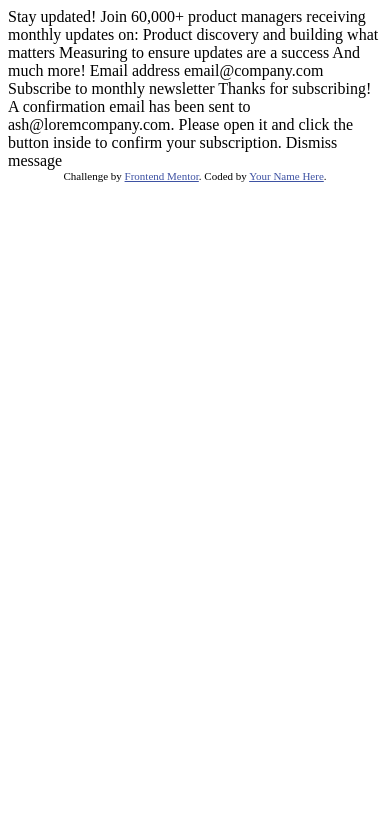
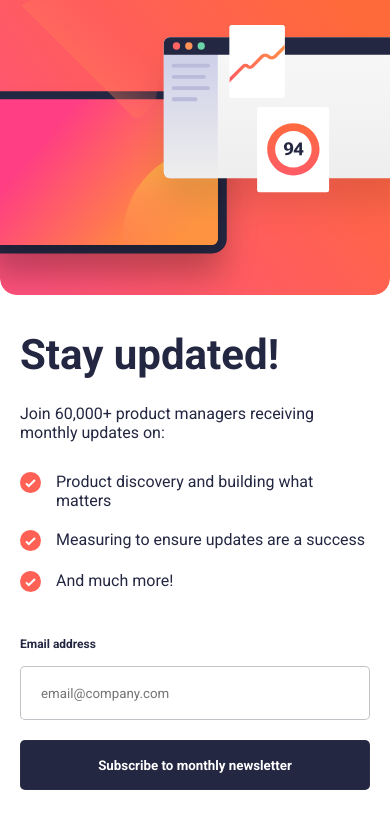
Before and after one commit to milos1214/Newsletter-sign-up-form, a plain HTML site: page index.html in a window 390 px wide. Drawn offline with Linux system fonts and the light colour scheme.

Commit message:
Completed design
Completed design

```diff
--- a/index.html
+++ b/index.html
@@ -1,52 +1,73 @@
 <!DOCTYPE html>
 <html lang="en">
+
 <head>
   <meta charset="UTF-8">
-  <meta name="viewport" content="width=device-width, initial-scale=1.0"> <!-- displays site properly based on user's device -->
+  <meta name="viewport" content="width=device-width, initial-scale=1.0">
+  <link rel="icon" type="image/png" sizes="32x32" href="./assets/images/favicon-32x32.png">
+  <link rel="stylesheet" href="style.css">
+  <title>Frontend Mentor | Newsletter sign-up form with success message</title>
+</head>
 
-  <link rel="icon" type="image/png" sizes="32x32" href="./assets/images/favicon-32x32.png">
-
-  <title>Frontend Mentor | Newsletter sign-up form with success message</title>
-
-  <!-- Feel free to remove these styles or customise in your own stylesheet 👍 -->
-  <style>
-    .attribution { font-size: 11px; text-align: center; }
-    .attribution a { color: hsl(228, 45%, 44%); }
-  </style>
-</head>
 <body>
 
   <!-- Sign-up form start -->
+  <main class="container">
+    <div class="sign-up">
+      <h1>Stay updated!</h1>
 
-  Stay updated!
+      <p>Join 60,000+ product managers receiving monthly updates on:</p>
 
-  Join 60,000+ product managers receiving monthly updates on:
+      <ul>
+        <li><img src="assets/images/icon-list.svg"> Product discovery and building what matters</li>
+        <li><img src="assets/images/icon-list.svg"> Measuring to ensure updates are a success</li>
+        <li><img src="assets/images/icon-list.svg"> And much more!</li>
+      </ul>
 
-  Product discovery and building what matters
-  Measuring to ensure updates are a success
-  And much more!
+      <p class="small-p">Email address</p>
 
-  Email address
-  email@company.com
+      <div class="form">
+        <input type="email" name="email" id="email" placeholder="email@company.com">
 
-  Subscribe to monthly newsletter
+        <button name="button" class="button">Subscribe to monthly newsletter</button>
+      </div>
 
-  <!-- Sign-up form end -->
+    </div>
 
-  <!-- Success message start -->
+    <div class="image">
+      <img class="illustration" src="assets/images/illustration-sign-up-desktop.svg" alt="sign-up illustration">
+      <img class="mobile" src="assets/images/illustration-sign-up-mobile.svg">
+    </div>
 
-  Thanks for subscribing!
+    <!-- Sign-up form end -->
 
-  A confirmation email has been sent to ash@loremcompany.com.
-  Please open it and click the button inside to confirm your subscription.
+    <!-- Success message start -->
 
-  Dismiss message
+    <div class="success">
+      <img src="/assets/images/icon-success.svg" alt="success icon">
 
-  <!-- Success message end -->
+      <h2>Thanks for subscribing!</h2>
 
-  <div class="attribution">
+      <p>A confirmation email has been sent to <b>ash@loremcompany.com</b>. Please open it and click the button inside
+        to
+        confirm
+        your subscription.</p>
+
+      <button class="success-btn">Dismiss message</button>
+    </div>
+
+
+
+    <!-- Success message end -->
+
+
+  </main>
+
+  <div class="attribution" role="attribution">
     Challenge by <a href="https://www.frontendmentor.io?ref=challenge" target="_blank">Frontend Mentor</a>.
-    Coded by <a href="#">Your Name Here</a>.
+    Coded by <a href="https://github.com/milos1214">Miloš Stanković</a>.
   </div>
+
 </body>
+
 </html>
--- /dev/null
+++ b/style.css
@@ -0,0 +1,285 @@
+@import url("https://fonts.googleapis.com/css2?family=Roboto:wght@400;700&display=swap");
+
+body {
+  font-family: "Roboto", sans-serif;
+  box-sizing: border-box;
+  margin: 0;
+  padding: 0;
+  background-color: var(--charcoal-grey-color);
+  color: var(--dark-slate-grey-color);
+  display: flex;
+  flex-direction: column;
+  justify-content: center;
+  align-items: center;
+  height: 100vh;
+}
+
+:root {
+  --tomato-color: hsl(4, 100%, 67%);
+  --dark-slate-grey-color: hsl(234, 29%, 20%);
+  --charcoal-grey-color: hsl(235, 18%, 26%);
+  --grey-color: hsl(231, 7%, 60%);
+  --white-color: hsl(0, 0%, 100%);
+  --font-size-p: 16px;
+  --font-thin: 400;
+  --font-thick: 700;
+}
+
+.success,
+.mobile {
+  display: none;
+}
+
+/* .success {
+  display: block;
+} */
+
+.attribution {
+  font-size: 11px;
+  text-align: center;
+  color: var(--white-color);
+  margin: 10px;
+}
+
+.attribution a {
+  color: hsl(228, 74%, 69%);
+}
+
+.container {
+  background-color: var(--white-color);
+  display: flex;
+  padding: 15px;
+  margin: 20px;
+  border-radius: 20px;
+  gap: 20px;
+  justify-content: center;
+  align-items: center;
+}
+
+.sign-up {
+  padding: 10px 40px;
+}
+
+h1 {
+  font-size: 55px;
+  padding: 5px 0;
+  margin: 0;
+}
+
+p {
+  font-size: var(--font-size-p);
+  margin-bottom: 30px;
+}
+
+ul {
+  list-style-type: none;
+  margin: 0;
+  padding: 0;
+  margin-bottom: 40px;
+}
+
+li {
+  display: flex;
+  align-items: center;
+  gap: 15px;
+  margin-bottom: 10px;
+}
+
+.small-p {
+  font-size: 12px;
+  font-weight: var(--font-thick);
+  margin-bottom: 10px;
+}
+
+input {
+  display: block;
+  box-sizing: inherit;
+  font-family: inherit;
+  height: 50px;
+  border-radius: 5px;
+  border: 1px solid rgb(54, 56, 78, 0.3);
+  padding-left: 20px;
+}
+
+input ::placeholder {
+  color: var(--charcoal-grey-color);
+}
+
+input:hover {
+  cursor: pointer;
+}
+
+button {
+  width: 100%;
+  height: 50px;
+  border-radius: 5px;
+  font-family: inherit;
+  border: 1px solid rgb(54, 56, 78, 0.3);
+  background-color: var(--dark-slate-grey-color);
+  color: var(--white-color);
+  font-weight: var(--font-thick);
+  transition-duration: 0.3s;
+  transition-timing-function: ease-in-out;
+}
+
+button:hover {
+  cursor: pointer;
+  background: linear-gradient(
+    90deg,
+    rgba(255, 84, 120, 1) 0%,
+    rgba(255, 105, 62, 1) 100%
+  );
+  border: none;
+  box-shadow: 0px 5px 25px 0px rgba(255, 84, 120, 1);
+}
+
+.form {
+  display: flex;
+  flex-direction: column;
+  gap: 20px;
+}
+
+.success {
+  padding: 20px;
+  width: 380px;
+}
+
+.success img {
+  width: 42px;
+}
+
+.success h2 {
+  display: block;
+  font-size: 42px;
+  padding-bottom: 0;
+  margin-bottom: 0;
+  margin-top: 15px;
+}
+
+@media (max-width: 768px) {
+  .illustration {
+    height: 400px;
+    width: 270px;
+  }
+
+  .container {
+    gap: 0px;
+    width: auto;
+  }
+
+  .sign-up {
+    padding: 0;
+    margin: 0;
+    padding-right: 20px;
+  }
+
+  h1 {
+    font-size: 36px;
+    text-align: center;
+  }
+
+  p {
+    margin: 0;
+    margin-bottom: 20px;
+    margin-top: 10px;
+    font-size: 15px;
+  }
+
+  ul {
+    margin-bottom: 20px;
+  }
+
+  li {
+    font-size: 15px;
+  }
+
+  input {
+    height: 40px;
+  }
+
+  button {
+    height: 40px;
+  }
+}
+
+@media (max-width: 600px) {
+  .attribution {
+    display: none;
+  }
+
+  .container {
+    flex-direction: column-reverse;
+    width: 100%;
+    height: 100%;
+    margin: 0;
+    padding: 0;
+  }
+
+  body {
+    height: 100%;
+    background-color: var(--white-color);
+  }
+
+  .illustration {
+    display: none;
+  }
+
+  .mobile {
+    display: block;
+    width: 100%;
+    margin-top: 0;
+  }
+
+  .image {
+    width: 100%;
+  }
+
+  h1 {
+    text-align: start;
+    padding: 35px 0 15px 0;
+    font-size: 42px;
+  }
+
+  .sign-up {
+    padding: 0 20px;
+  }
+
+  p {
+    padding-bottom: 10px;
+    font-size: 16px;
+  }
+
+  li {
+    margin-bottom: 20px;
+    font-size: 16px;
+    align-items: start;
+  }
+
+  ul {
+    margin-bottom: 45px;
+  }
+
+  .small-p {
+    margin: 0;
+    padding: 0;
+    padding-bottom: 15px;
+  }
+
+  input,
+  button {
+    height: 50px;
+  }
+
+  .success {
+    margin: 20px;
+    width: 80%;
+    margin-top: 45%;
+  }
+
+  .success-btn {
+    position: fixed;
+    bottom: 0;
+    width: 80%;
+    margin-bottom: 40px;
+  }
+}
```
